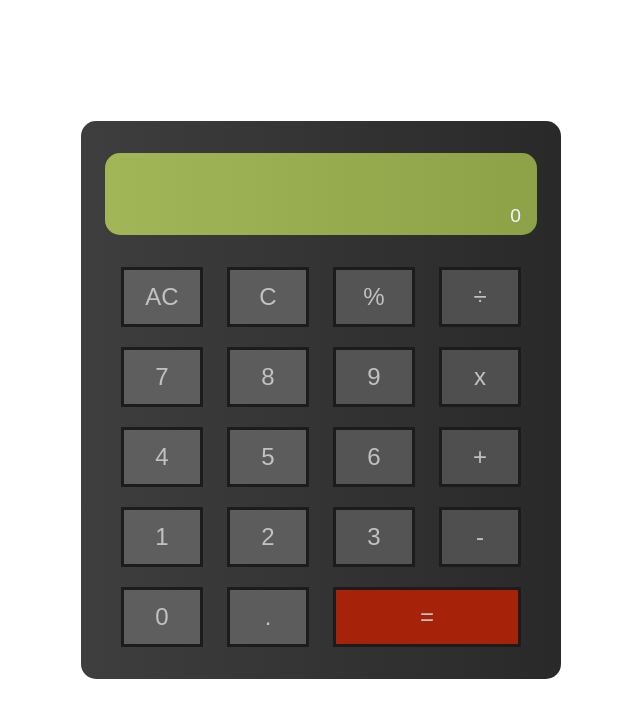
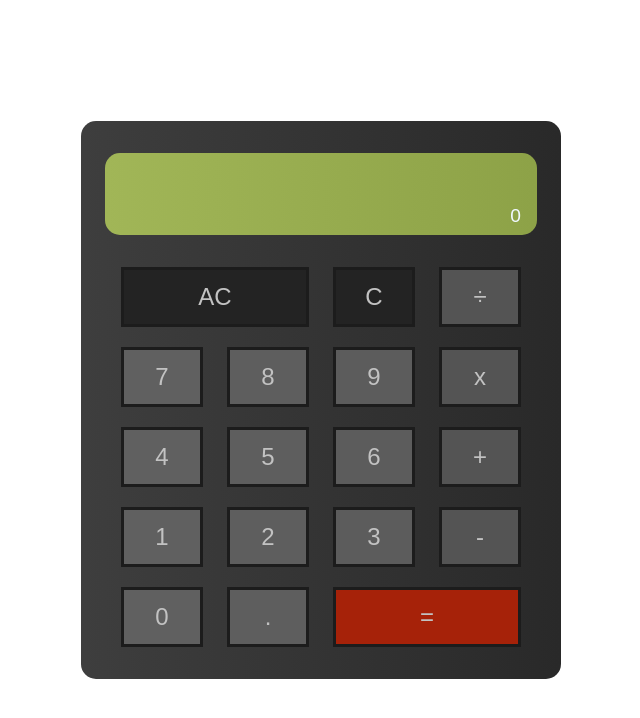
Before and after one commit to Milvookie/odin-calculator, a plain HTML site: page index.html in a window 1280 px wide. Shown: the whole page, without its empty margins (319-959 px from the left). Drawn offline with Linux system fonts and the light colour scheme.

Commit message:
remove percent button and change css

```diff
--- a/calculator.js
+++ b/calculator.js
@@ -143,10 +143,7 @@ const Calculator = {
 
     transformStrToNumber(str) {
         if (str.slice(-1) == '.') {
-            console.log('decimal number');
-            console.log(str.slice(0, -1) + '.');
             return Number(str.slice(0, -1)) + '.'
-            //return number and dot
         } else {
             return Number(str)
         }
--- a/index.html
+++ b/index.html
@@ -18,7 +18,7 @@
             <div class="container">
                 <button data-type="clear" value="reset" type="button">AC</button>
                 <button data-type="clear" value="delete" type="button">C</button>
-                <button data-type="operator" value="%" type="button">&#37;</button>
+                <!-- <button data-type="operator" value="%" type="button">&#37;</button> -->
                 <button data-type="operator" value="/" type="button">&#247;</button>
                 <button data-type="digit" value="7" type="button">7</button>
                 <button data-type="digit" value="8" type="button">8</button>
--- a/style.css
+++ b/style.css
@@ -66,6 +66,10 @@ main {
     font-size: x-large;
 }
 
+button:nth-child(4n) {
+    background-color: rgb(96,96,96);
+}
+
 button:nth-child(4n-3) {
     background-color: rgb(94, 94, 94);
 }
@@ -78,11 +82,16 @@ button:nth-child(4n-1) {
     background-color: rgb(84, 84, 84);
 }
 
-button:nth-child(4n) {
-    background-color: rgb(79, 79, 79);
-}
-
 button:last-child {
     grid-column: span 2;
     background-color: rgb(166,34,9);
 }
+
+button:first-child {
+    grid-column: span 2;
+    background-color: rgb(35, 35,35);
+}
+
+button:nth-child(2) {
+    background-color: rgb(35, 35,35);
+}
```
